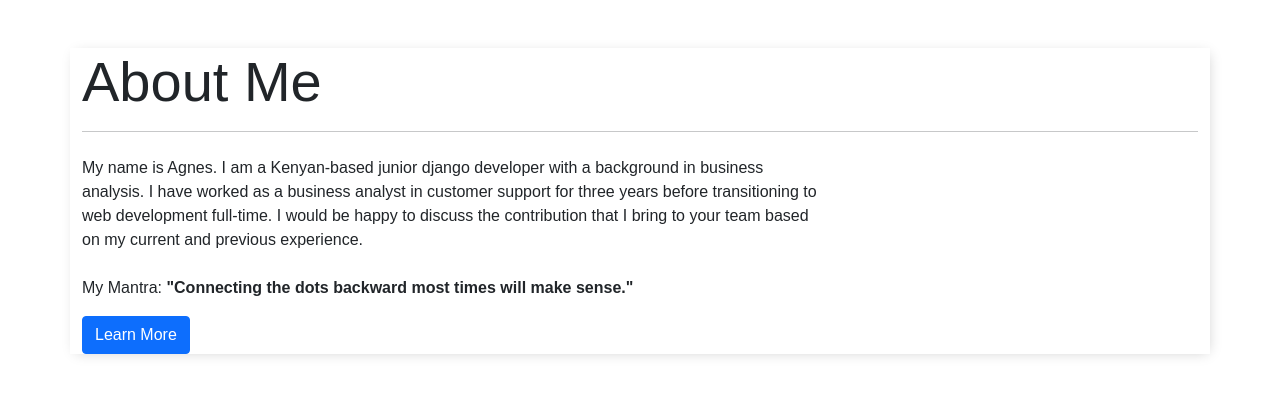
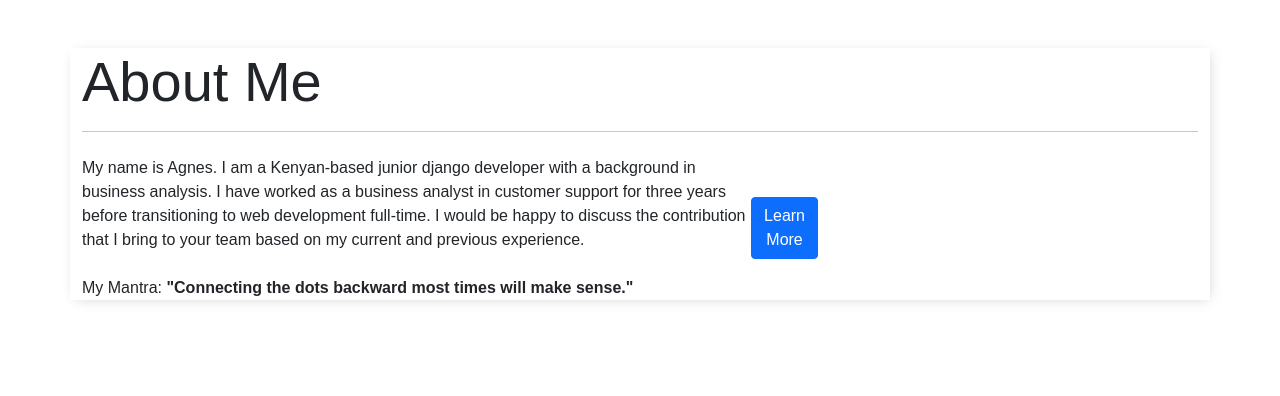
Before and after one commit to aghee/portfolio, a Django app: page /about/ in a window 1280 px wide. Shown: the part 90-486 px from the top of the page. Run offline with Django 5.2, Linux system fonts and the light colour scheme; parts of the project's set-up code (start-up, migrations or seed data) failed here and were passed over; some web fonts are replaced.

Commit message:
update css for about.html

```diff
--- a/portfolio/static/css/contact.css
+++ b/portfolio/static/css/contact.css
@@ -6,3 +6,12 @@
     box-shadow: 2px 2px 13px -4px rgba(0, 0, 0, 0.21);
 
 }
+.row .col-md-8 {
+    display: flex;
+    justify-content: space-between;
+    align-items: center;
+  }
+
+  .row .col-md-8 p {
+    margin: 0;
+  }
--- a/portfolio/templates/project.html
+++ b/portfolio/templates/project.html
@@ -18,7 +18,7 @@
         <p><a href="{{ project.link }}" style="color: cornflowerblue;" target="_blank">Github</a></p>
         </div>
         <p>{{ project.description }}</p>
-        <a href="{% url 'home'%}" style="color: cornflowerblue;">Back To Home</a>
+        <a href="{% url 'home'%}" style="color: cornflowerblue;">Go back</a>
         </div>
         <div class="carousel">
             <div class="carousel-images">
```
